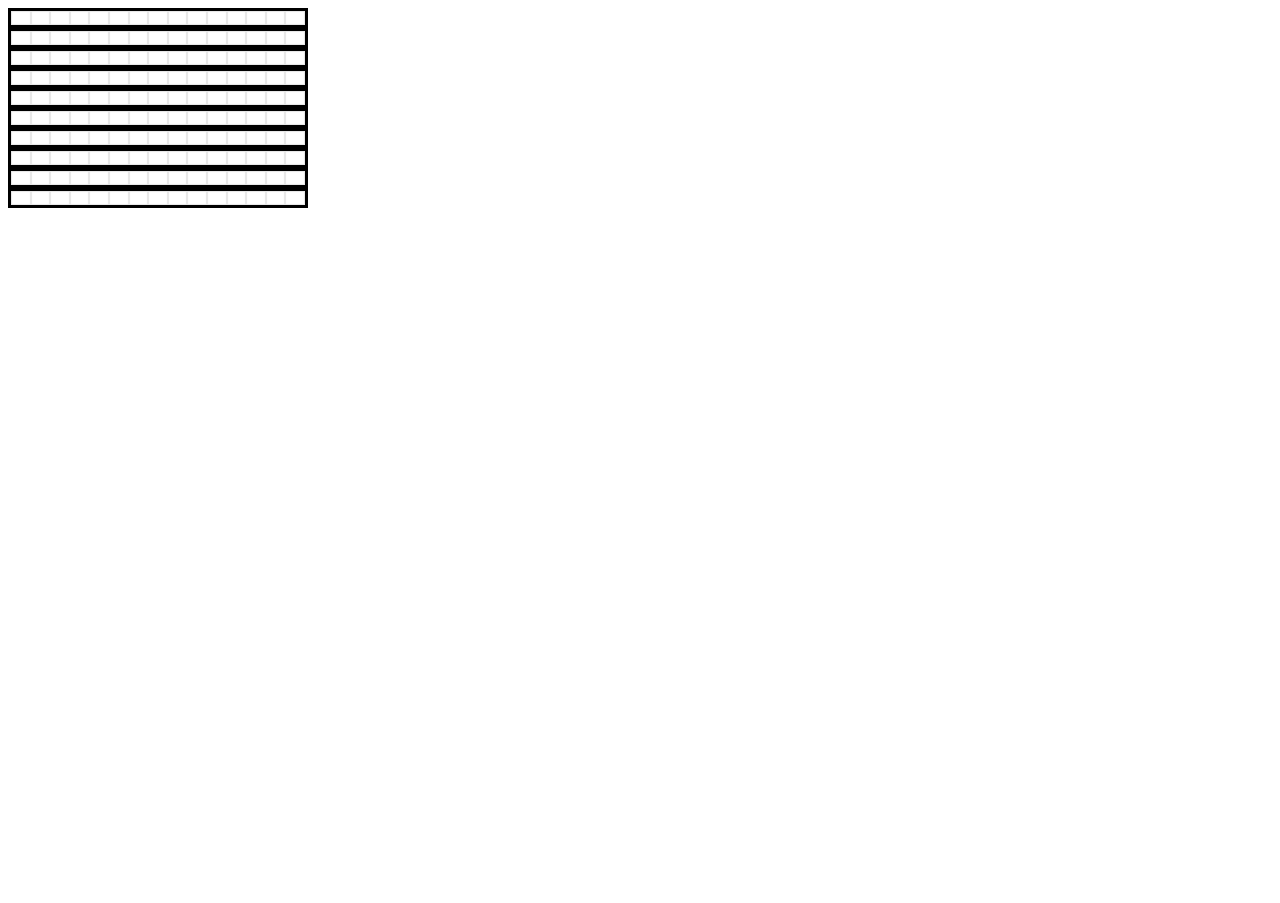
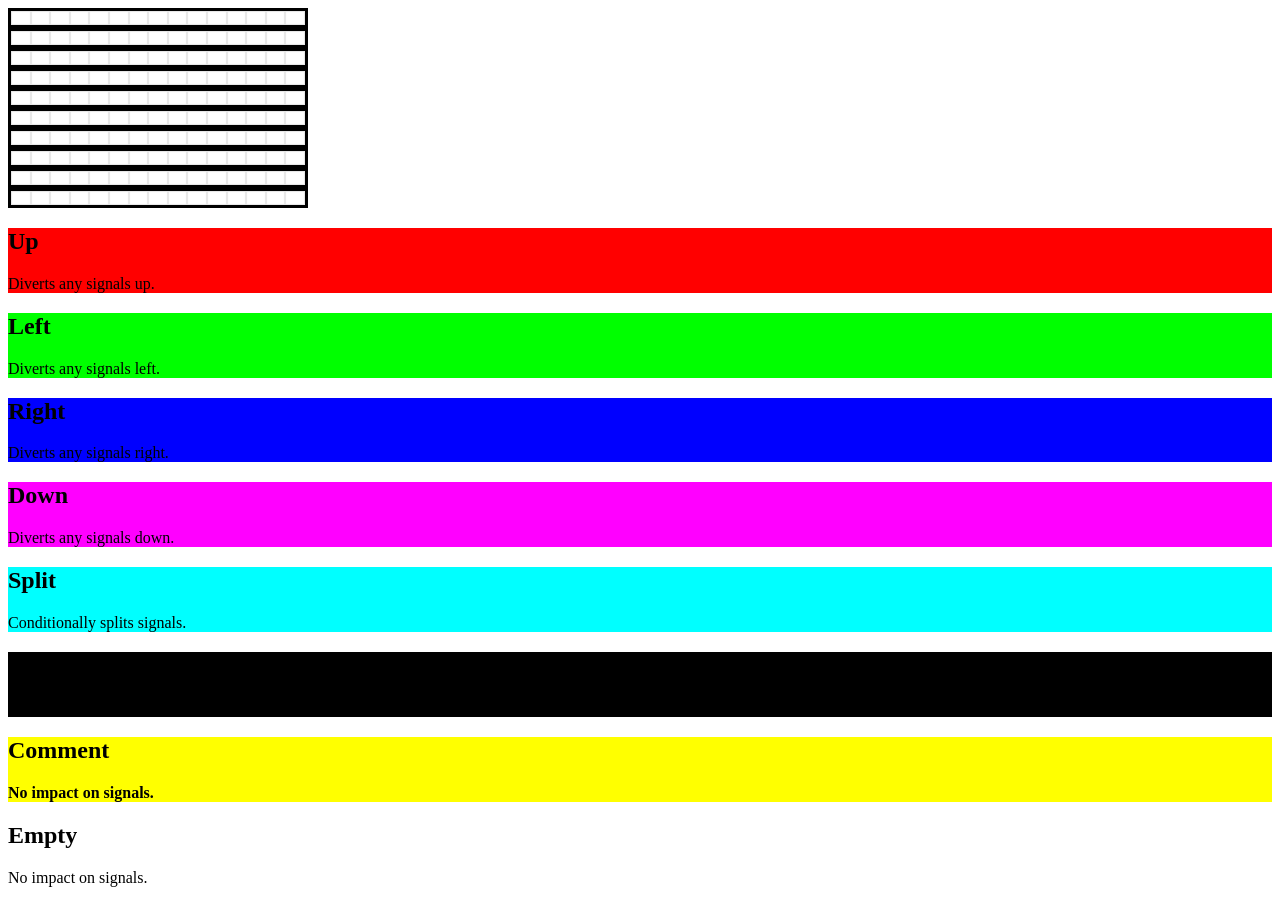
Before and after one commit to bencoveney/BMProg, a React app: page / in a window 1280 px wide. Before the commit the page ends 800 px from the top, so only its background shows below. Built offline with nearby package versions, Linux system fonts and the light colour scheme.

Commit message:
Added color palette

```diff
--- a/src/bmprog/instruction.ts
+++ b/src/bmprog/instruction.ts
@@ -1,4 +1,58 @@
-export enum Instruction {
+export interface Instruction {
+  name: string;
+  color: string;
+  description: string;
+}
+
+export const Up: Instruction = {
+  color: "#FF0000",
+  description: "Diverts any signals up.",
+  name: "Up",
+};
+
+export const Left: Instruction = {
+  color: "#00FF00",
+  description: "Diverts any signals left.",
+  name: "Left",
+};
+
+export const Right: Instruction = {
+  color: "#0000FF",
+  description: "Diverts any signals right.",
+  name: "Right",
+};
+
+export const Down: Instruction = {
+  color: "#FF00FF",
+  description: "Diverts any signals down.",
+  name: "Down",
+};
+
+export const Split: Instruction = {
+  color: "#00FFFF",
+  description: "Conditionally splits signals.",
+  name: "Split",
+};
+
+export const Void: Instruction = {
+  color: "#000000",
+  description: "Consumes signals.",
+  name: "Void",
+};
+
+export const Comment: Instruction = {
+  color: "#FFFF00",
+  description: "No impact on signals.",
+  name: "Comment",
+};
+
+export const Empty: Instruction = {
+  color: "#FFFFFF",
+  description: "No impact on signals.",
+  name: "Empty",
+};
+
+export const Instructions: Instruction[] = [
   Up,
   Left,
   Right,
@@ -7,28 +61,4 @@ export enum Instruction {
   Void,
   Comment,
   Empty,
-  Unknown,
-}
-
-export const getColor = (instruction: Instruction) => {
-  switch (instruction) {
-    case Instruction.Up:
-      return "#FF0000";
-    case Instruction.Left:
-      return "#00FF00";
-    case Instruction.Right:
-      return "#0000FF";
-    case Instruction.Down:
-      return "#FF00FF";
-    case Instruction.Split:
-      return "#00FFFF";
-    case Instruction.Void:
-      return "#000000";
-    case Instruction.Comment:
-      return "#FFFF00";
-    case Instruction.Empty:
-    case Instruction.Unknown:
-    default:
-      return "#FFFFFF";
-  }
-};
+];
--- a/src/components/display/cell.tsx
+++ b/src/components/display/cell.tsx
@@ -1,7 +1,7 @@
 import * as React from "react";
 import * as StyleUtility from "../../utility/style";
 
-import { getColor, Instruction } from "../../bmprog/instruction";
+import { Instruction } from "../../bmprog/instruction";
 
 export interface CellProps {
   instruction: Instruction;
@@ -19,7 +19,7 @@ const Cell: React.StatelessComponent<CellProps> = (
   const style: React.CSSProperties = StyleUtility.merge(
     staticStyle,
     {
-      backgroundColor: getColor(props.instruction),
+      backgroundColor: props.instruction.color,
     },
   );
 
--- a/src/components/display/program.tsx
+++ b/src/components/display/display.tsx
@@ -1,10 +1,10 @@
 import * as React from "react";
 import * as ArrayUtility from "../../utility/array";
 
-import { Instruction } from "../../bmprog/instruction";
+import { Empty, Instruction } from "../../bmprog/instruction";
 import { Row } from "./row";
 
-interface ProgramProps {
+interface DisplayProps {
   rows: number;
   columns: number;
   width: number;
@@ -12,19 +12,19 @@ interface ProgramProps {
   getPen: () =>  Instruction;
 }
 
-interface ProgramState {
+interface DisplayState {
   instructions: Instruction[][];
 }
 
-export class Program extends React.Component<ProgramProps, ProgramState> {
-  constructor(props: ProgramProps) {
+export class Display extends React.Component<DisplayProps, DisplayState> {
+  constructor(props: DisplayProps) {
     super(props);
 
     this.state = {
       instructions: ArrayUtility.initialize2d(
         props.rows,
         props.columns,
-        () => Instruction.Empty,
+        () => Empty,
       ),
     };
   }
@@ -73,7 +73,7 @@ export class Program extends React.Component<ProgramProps, ProgramState> {
         this.state.instructions,
         rowIndex,
         columnIndex,
-        clear ? Instruction.Empty : this.props.getPen(),
+        clear ? Empty : this.props.getPen(),
       ),
     });
   }
--- /dev/null
+++ b/src/components/palette/button.tsx
@@ -0,0 +1,26 @@
+import * as React from "react";
+import * as ArrayUtility from "../../utility/array";
+
+import { Instruction } from "../../bmprog/instruction";
+
+interface ButtonProps {
+  instruction: Instruction;
+  isCurrent: boolean;
+  set: () => void;
+}
+
+export const Button: React.StatelessComponent<ButtonProps> = (
+  props: ButtonProps,
+) => {
+  const style: React.CSSProperties = {
+    backgroundColor: props.instruction.color,
+    fontWeight: props.isCurrent ? "bold" : "normal",
+  };
+
+  return (
+    <div style={style} onClick={props.set}>
+      <h2>{props.instruction.name}</h2>
+      <p>{props.instruction.description}</p>
+    </div>
+  );
+};
--- /dev/null
+++ b/src/components/palette/palette.tsx
@@ -0,0 +1,28 @@
+import * as React from "react";
+import * as ArrayUtility from "../../utility/array";
+
+import { Instruction, Instructions } from "../../bmprog/instruction";
+import { Button } from "./button";
+
+interface PaletteProps {
+  currentPen: Instruction;
+  setPen: (instruction: Instruction) => void;
+}
+
+export const Palette: React.StatelessComponent<PaletteProps> = (
+  props: PaletteProps,
+) => {
+  const buttons = Instructions.map((instruction, index) => {
+    const set = () => props.setPen(instruction);
+    const isCurrent = instruction === props.currentPen;
+    return (
+      <Button
+        key={index}
+        instruction={instruction}
+        isCurrent={isCurrent}
+        set={set}
+      />
+    );
+  });
+  return <div>{buttons}</div>;
+};
--- /dev/null
+++ b/src/components/playground/playground.tsx
@@ -0,0 +1,52 @@
+import * as React from "react";
+import * as ArrayUtility from "../../utility/array";
+
+import { Instruction } from "../../bmprog/instruction";
+import { Display } from "../display/display";
+import { Palette } from "../palette/palette";
+
+interface PlaygroundProps {
+  initialPen: Instruction;
+  rows: number;
+  columns: number;
+  width: number;
+  height: number;
+}
+
+interface PlaygroundState {
+  pen: Instruction;
+}
+
+export class Playground extends React.Component<
+  PlaygroundProps,
+  PlaygroundState
+> {
+  constructor(props: PlaygroundProps) {
+    super(props);
+    this.state = { pen: props.initialPen };
+  }
+
+  public render() {
+    const getPen = () => this.state.pen;
+    const setPen = (instruction: Instruction) => this.setPen(instruction);
+    return (
+      <div>
+        <Display
+          rows={this.props.rows}
+          columns={this.props.columns}
+          width={this.props.width}
+          height={this.props.height}
+          getPen={getPen}
+        />
+        <Palette
+          currentPen={this.state.pen}
+          setPen={setPen}
+        />
+      </div>
+    );
+  }
+
+  private setPen(instruction: Instruction): void {
+    this.setState({ pen: instruction });
+  }
+}
--- a/src/index.tsx
+++ b/src/index.tsx
@@ -1,20 +1,18 @@
 import * as React from "react";
 import * as ReactDOM from "react-dom";
 
-import { Instruction } from "./bmprog/instruction";
-import { Program } from "./components/display/program";
-
-const getPen = () => Instruction.Comment;
+import { Comment, Instruction } from "./bmprog/instruction";
+import { Playground } from "./components/playground/playground";
 
 const rootEl = document.getElementById("root");
 ReactDOM.render(
   (
-    <Program
+    <Playground
       rows={10}
       columns={15}
       width={300}
       height={200}
-      getPen={getPen}
+      initialPen={Comment}
     />
   ),
   rootEl,
```
Also changed, not shown: 3 other files (tests, documents, lock files or other folders).
